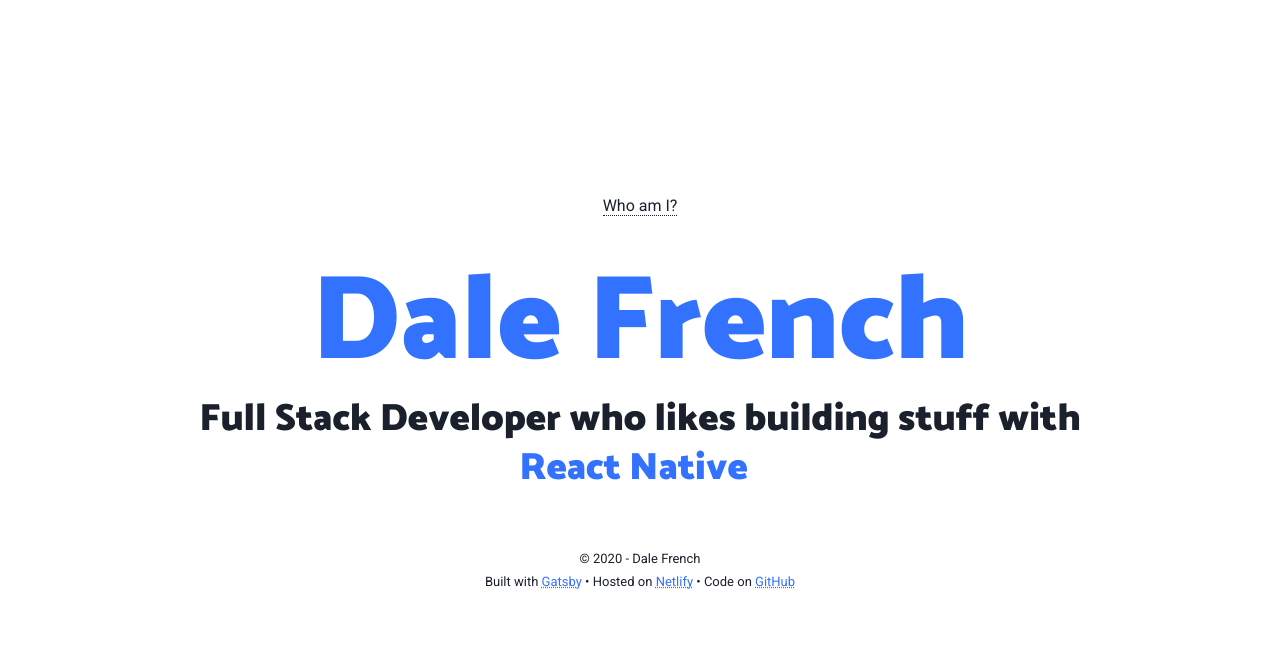
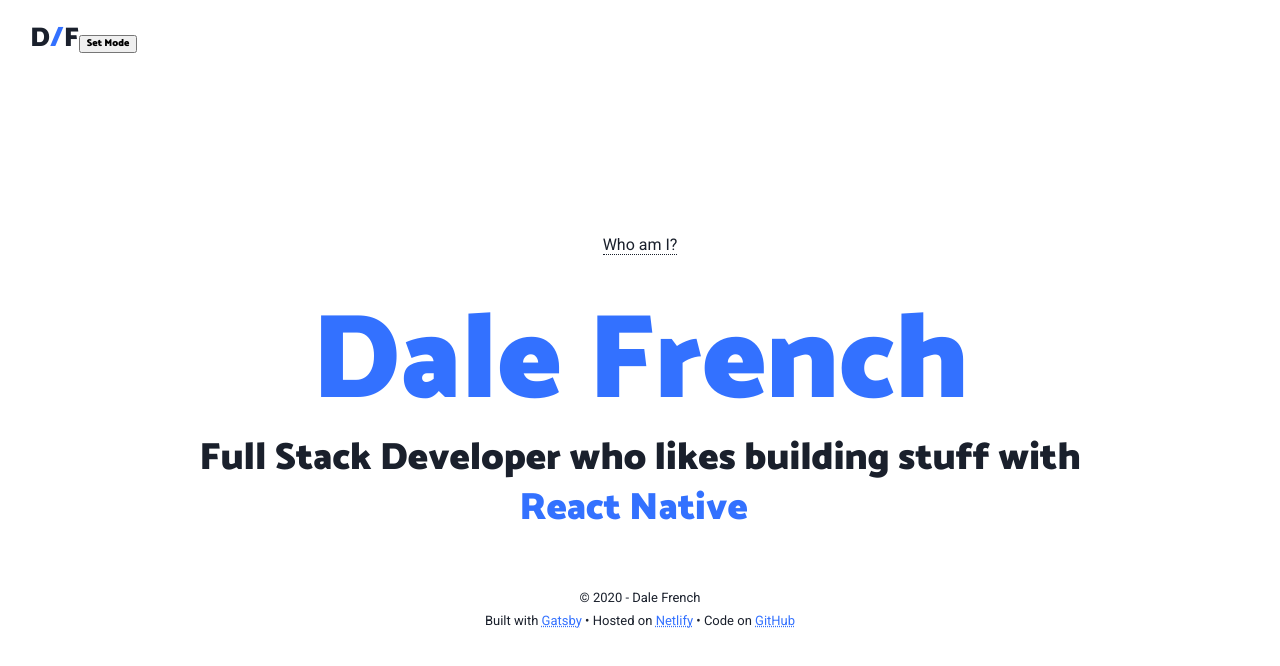
Before and after one commit to dale-french/me, a Gatsby site: page / in a window 1280 px wide. Built offline with nearby package versions, Linux system fonts and the light colour scheme; Gatsby itself is replaced by a stand-in of ours.

Commit message:
feat: dark mode color switching

```diff
--- a/gatsby-browser.js
+++ b/gatsby-browser.js
@@ -1,7 +1,11 @@
-/**
- * Implement Gatsby's Browser APIs in this file.
- *
- * See: https://www.gatsbyjs.org/docs/browser-apis/
- */
+import React from "react"
+import PropTypes from "prop-types"
+import { ThemeProvider } from "./src/contexts/ThemeContext"
 
-// You can delete this file if you're not using it
+export const wrapRootElement = ({ element }) => (
+  <ThemeProvider>{element}</ThemeProvider>
+)
+
+wrapRootElement.propTypes = {
+  element: PropTypes.node,
+}
--- a/src/components/header.js
+++ b/src/components/header.js
@@ -1,14 +1,19 @@
-import React from "react"
+import React, { useContext } from "react"
 import styled from "styled-components"
-
+import ThemeContext from "../contexts/ThemeContext"
 import theme from "../utils/theme"
 
 const Header = () => {
+  const { darkMode, setDarkMode } = useContext(ThemeContext)
+
   return (
     <StyledHeader>
-      <Logo href="/">
+      <Logo href="/" darkMode={darkMode}>
         D<span>/</span>F
       </Logo>
+      <button type="button" onClick={() => setDarkMode(!darkMode)}>
+        Set Mode
+      </button>
     </StyledHeader>
   )
 }
@@ -25,7 +30,7 @@ const StyledHeader = styled.header`
 const Logo = styled.a`
   font-family: "Catamaran", sans-serif;
   font-size: 2.7rem;
-  color: ${theme.colors.black};
+  color: ${props => (props.darkMode ? theme.colors.white : theme.colors.black)};
   transition: color 0.25s ease-in-out;
   will-change: opacity;
   span {
@@ -36,7 +41,8 @@ const Logo = styled.a`
   &:hover {
     color: ${theme.colors.blue};
     span {
-      color: ${theme.colors.black};
+      color: ${props =>
+        props.darkMode ? theme.colors.white : theme.colors.black};
     }
   }
 `
--- a/src/components/layout.js
+++ b/src/components/layout.js
@@ -1,19 +1,15 @@
-/**
- * Layout component that queries for data
- * with Gatsby's useStaticQuery component
- *
- * See: https://www.gatsbyjs.org/docs/use-static-query/
- */
-
-import React from "react"
+import React, { useContext } from "react"
 import PropTypes from "prop-types"
 import Helmet from "react-helmet"
+import { createGlobalStyle } from "styled-components"
 
-import { createGlobalStyle } from "styled-components"
+import ThemeContext from "../contexts/ThemeContext"
 import theme from "../utils/theme"
 import "normalize.css"
 
 const Layout = ({ children }) => {
+  const { darkMode } = useContext(ThemeContext)
+
   return (
     <>
       <Helmet>
@@ -26,7 +22,7 @@ const Layout = ({ children }) => {
           rel="stylesheet"
         ></link>
       </Helmet>
-      <GlobalStyle />
+      <GlobalStyle darkMode={darkMode} />
       <main>{children}</main>
     </>
   )
@@ -46,7 +42,8 @@ const GlobalStyle = createGlobalStyle`
   }
   html, body, #___gatsby, #gatsby-focus-wrapper, main {
     height: 100%;
-    background: ${theme.colors.white}
+    background: ${props =>
+      props.darkMode ? theme.colors.black : theme.colors.white};
   }
   h1 {
     font-size: 12rem;
@@ -57,6 +54,12 @@ const GlobalStyle = createGlobalStyle`
     font-size: 3.8rem;
     margin: 0 0 2rem;
     line-height: 1.3;
+    color: ${props =>
+      props.darkMode ? theme.colors.white : theme.colors.black};
+
+    strong {
+      color: ${theme.colors.blue};
+    }
   }
   h3 {
     font-size: 2.5rem;
@@ -66,6 +69,8 @@ const GlobalStyle = createGlobalStyle`
     font-family: 'Roboto', sans-serif;
     font-size: 1.3rem;
     line-height: 1.8;
+    color: ${props =>
+      props.darkMode ? theme.colors.white : theme.colors.black};
   }
   a {
     text-decoration: none;
--- /dev/null
+++ b/src/contexts/ThemeContext.js
@@ -0,0 +1,30 @@
+import React, { useState, createContext } from "react"
+import PropTypes from "prop-types"
+
+const defaultState = {
+  darkMode: false,
+  setDarkMode: () => {},
+}
+const ThemeContext = createContext(defaultState)
+
+const ThemeProvider = ({ children }) => {
+  const [isDarkMode, setIsDarkMode] = useState(defaultState.darkMode)
+
+  return (
+    <ThemeContext.Provider
+      value={{
+        darkMode: isDarkMode,
+        setDarkMode: setIsDarkMode,
+      }}
+    >
+      {children}
+    </ThemeContext.Provider>
+  )
+}
+
+ThemeProvider.propTypes = {
+  children: PropTypes.node,
+}
+
+export default ThemeContext
+export { ThemeProvider }
--- a/src/pages/index.js
+++ b/src/pages/index.js
@@ -1,12 +1,13 @@
 import React from "react"
 import styled from "styled-components"
+import theme from "../utils/theme"
+import { Layout, Nav, SEO, Typist, Header } from "../components"
 
-import theme from "../utils/theme"
-import { Layout, Nav, SEO, Typist } from "../components"
-
-const IndexPage = () => (
+const IndexPage = () => {
+  return (
     <Layout>
       <SEO title="Dale French - Full Stack Developer" />
+      <Header />
       <Section>
         <Nav to="/about/">
           <span>Who am I?</span>
@@ -51,7 +52,7 @@ const IndexPage = () => (
       </Section>
     </Layout>
   )
-
+}
 export default IndexPage
 
 // Component Styles
@@ -65,10 +66,6 @@ const Section = styled.section`
     color: ${theme.colors.blue};
   }
   h2 {
-    color: ${theme.colors.black};
-    strong {
-      color: ${theme.colors.blue};
-    }
     span {
       color: white;
     }
@@ -80,9 +77,6 @@ const Section = styled.section`
 
 const Footer = styled.footer`
   padding-top: 2rem;
-  p {
-    color: ${theme.colors.black};
-  }
   a {
     color: ${theme.colors.blue};
     text-decoration-line: underline;
```
Also changed, not shown: src/pages/about.js (+12 -6 lines). Lines whose indentation alone changed are shown as unchanged.
